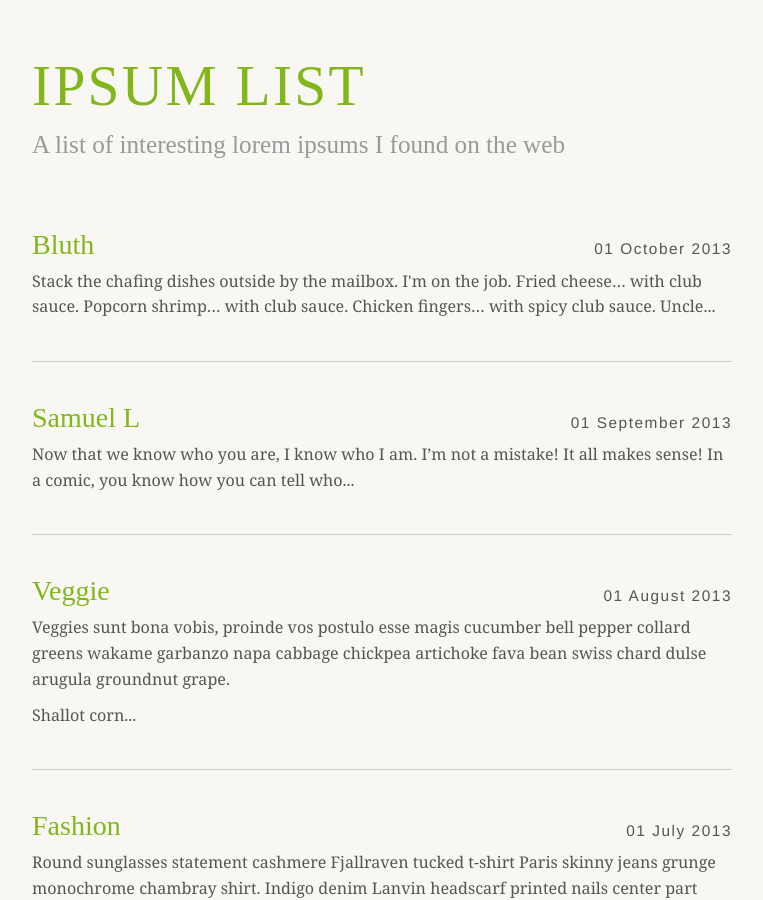
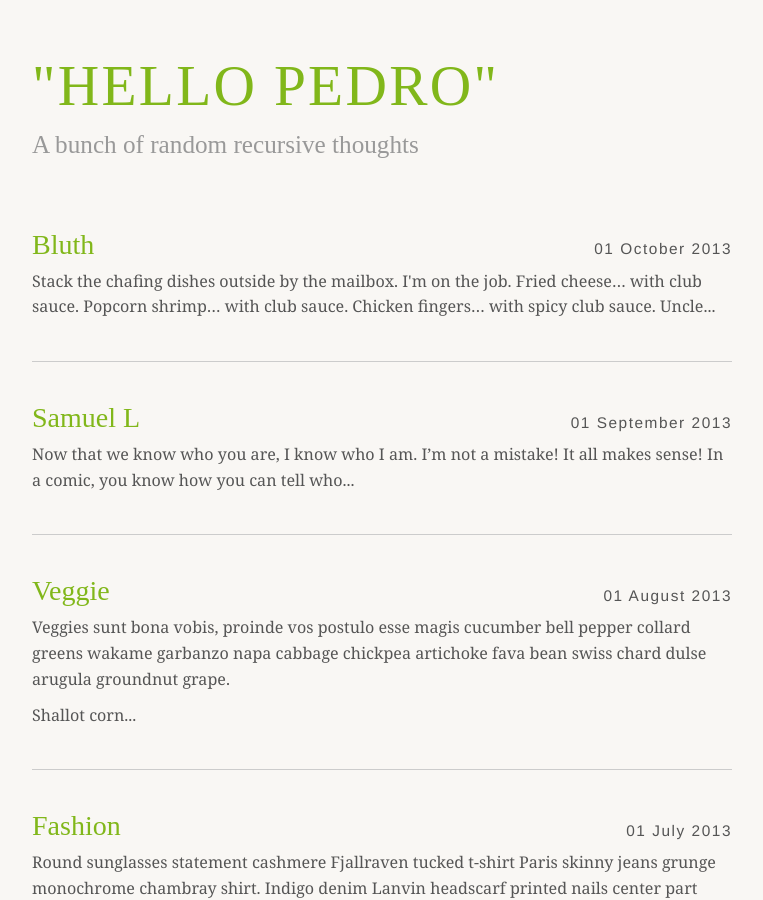
Before and after one commit to pedrotanaka/blog, a Jekyll site: the page built from index.html, in a window 1280 px wide and 900 px high. Shown: the whole window, without its empty margins (258-1021 px from the left). Built offline with Jekyll 4.4.1, drawn with Linux system fonts in a browser that asks for light colours; some web fonts are replaced; the list of posts is cut into pages by our own code.

Commit message:
Change home link and title

```diff
--- a/_layouts/post_page.html
+++ b/_layouts/post_page.html
@@ -5,7 +5,7 @@ layout: default
     <section class="container">
     	<div class="row-fluid">
     		<article class="home-icon">
-				<a href="/">
+				<a href="/blog">
 					<i class="icon-home"></i>
 				</a>
 			</article>
--- a/index.html
+++ b/index.html
@@ -8,8 +8,8 @@ title: Mainpage
     <main class="container">
     	<div class="row-fluid">
     		<section class="content">
-    		  <h1>Ipsum List</h1>
-          <div class="sub-title">A list of interesting lorem ipsums I found on the web</div>
+    		  <h1>"Hello Pedro"</h1>
+          <div class="sub-title">A bunch of random recursive thoughts</div>
     		</section>
     		<ul class="entries">
     		{% for post in paginator.posts %}
```
Also changed, not shown: humans.txt (+3 -4 lines).
